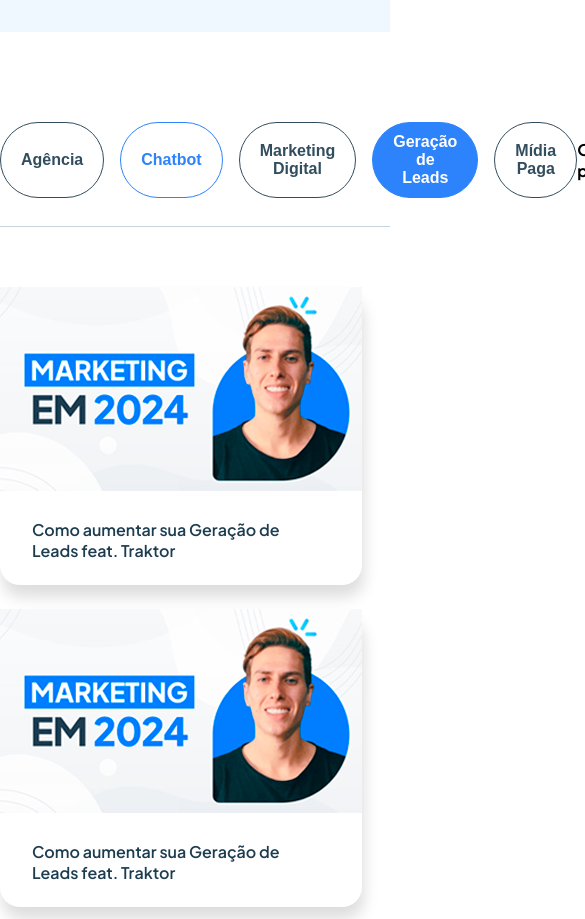
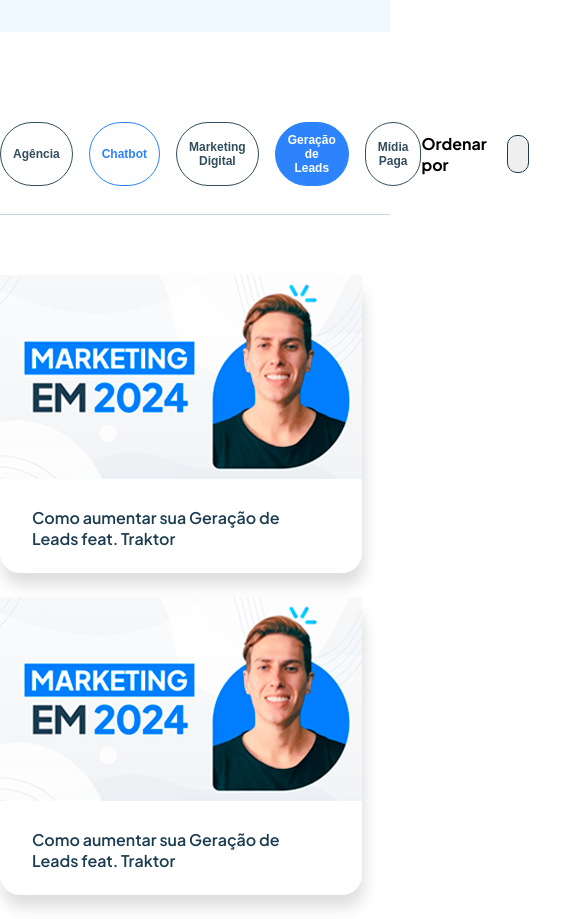
Before and after one commit to rodrigosantosdev/Leadster, a Next.js app: page / in a window 390 px wide. Shown: the part 820-1739 px from the top of the page, 585 px wide, since content can reach past the window. Built offline with nearby package versions, Linux system fonts and the light colour scheme.

Commit message:
responsivo do optionitem

```diff
--- a/app/components/OptionItem/style.ts
+++ b/app/components/OptionItem/style.ts
@@ -19,4 +19,12 @@ export const OptionFilterWrapper = styled.button<OptionFilterWrapperProps>`
   font-size: 16px;
   font-weight: 600;
   cursor: pointer;
+
+  @media (max-width: 1080px) {
+    font-size: 12px;
+  }
+
+  @media (max-width: 940px) {
+    padding: 10px 12px;
+  }
 `;
```
